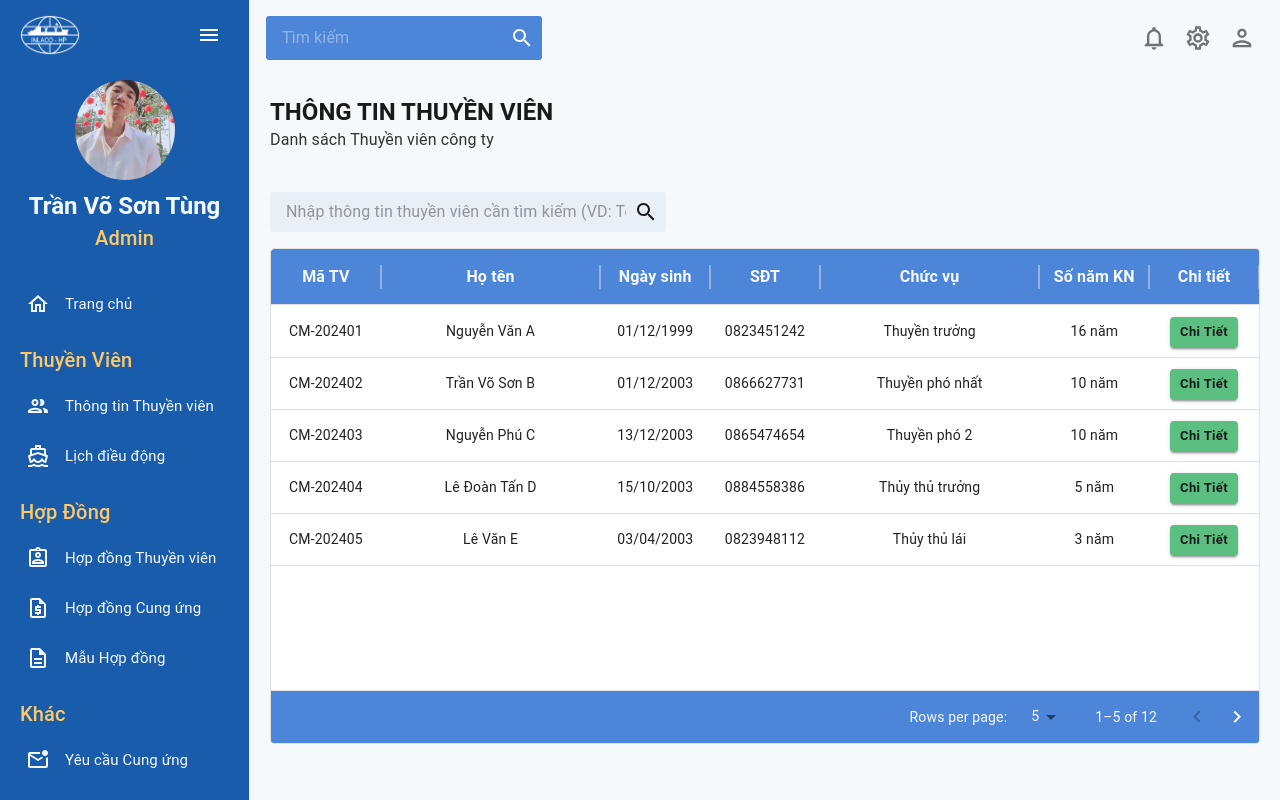
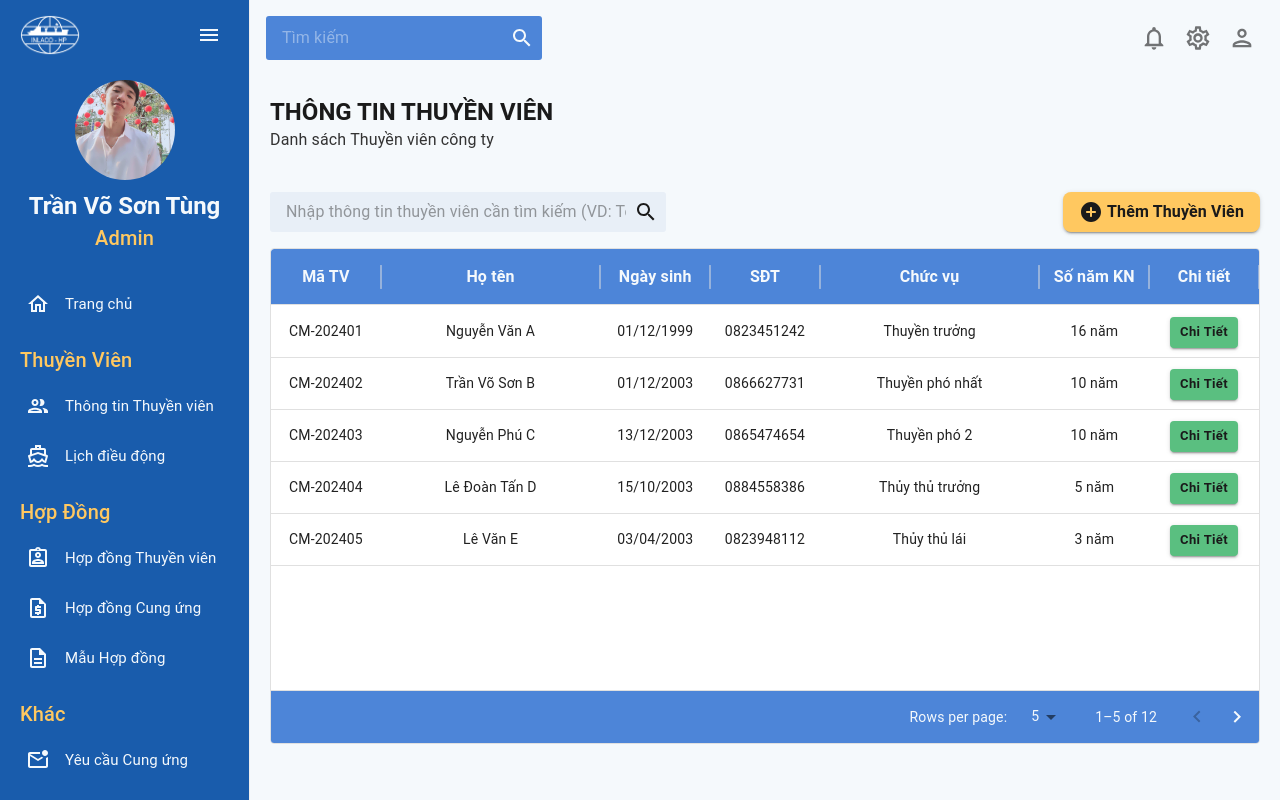
Before and after one commit to ngphth1312/inlaco-crewmgr-web-client, a React (Create React App) app: page /crewInfos in a window 1280 px wide. Built offline with nearby package versions, Linux system fonts and the light colour scheme.

Commit message:
feat(crewInfos): adding button to add new crew member to the system

```diff
--- a/src/pages/crewInfos.jsx
+++ b/src/pages/crewInfos.jsx
@@ -1,9 +1,10 @@
 import React from "react";
 import { PageTitle, NoValuesOverlay, SearchBar } from "../components/global";
-import { Box, Button } from "@mui/material";
+import { Box, Button, Typography, } from "@mui/material";
 import { DataGrid } from "@mui/x-data-grid";
 import { mockCrewMemberInfos } from "../data/mockData";
 import { COLOR } from "../assets/Color";
+import AddCircleRoundedIcon from "@mui/icons-material/AddCircleRounded";
 // import { useNavigate } from "react-router";
 
 const CrewInfos = () => {
@@ -74,7 +75,6 @@ const CrewInfos = () => {
         return (
           <Button
             variant="contained"
-            color="primary"
             size="small"
             onClick={() => onMemberDetailClick(params?.id)}
             sx={{
@@ -116,15 +116,37 @@ const CrewInfos = () => {
             },
           }}
         >
-          <SearchBar
-            placeholder={"Nhập thông tin thuyền viên cần tìm kiếm (VD: Tên thuyền viên, Chức vụ,...)"}
-            color={COLOR.primary_black}
-            backgroundColor={COLOR.secondary_white}
+          <Box
             sx={{
-              width: "40%",
-              marginBottom: 2,
+              display: "flex",
+              flexDirection: "row",
+              width: "100%",
+              paddingBottom: 2,
+              justifyContent: "space-between",
             }}
-          />
+          >
+            <SearchBar
+              placeholder={
+                "Nhập thông tin thuyền viên cần tìm kiếm (VD: Tên thuyền viên, Chức vụ,...)"
+              }
+              color={COLOR.primary_black}
+              backgroundColor={COLOR.secondary_white}
+              sx={{
+                width: "40%",
+              }}
+            />
+            <Button
+              variant="contained"
+              sx={{
+                backgroundColor: COLOR.primary_gold,
+                color: COLOR.primary_black,
+                borderRadius: 2,
+              }}
+            >
+              <AddCircleRoundedIcon />
+              <Typography sx={{ fontWeight: 700, marginLeft: "4px", textTransform: "capitalize" }}>Thêm thuyền viên</Typography>
+            </Button>
+          </Box>
           <DataGrid
             disableRowSelectionOnClick
             disableColumnMenu
```
